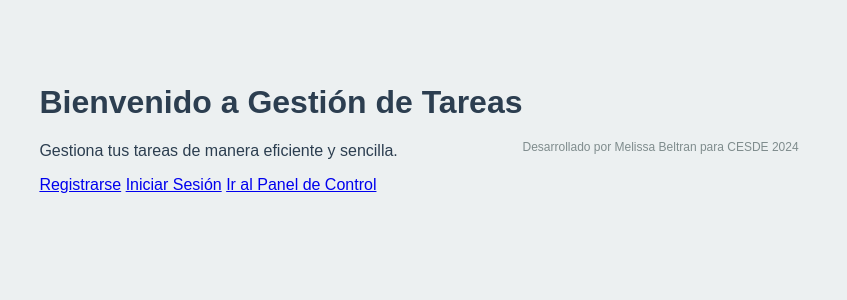
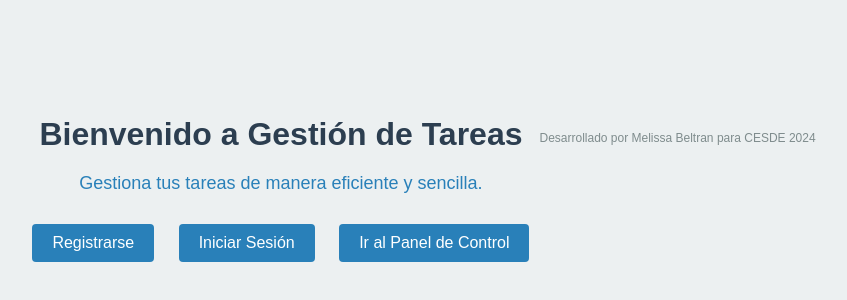
Before and after one commit to Melissabeltran22/gestion-de-tareas, a plain HTML site: page views/index.html in a window 1280 px wide. Shown: the part 272-572 px from the top of the page, without its empty margins (221-1068 px from the left). Drawn offline with Linux system fonts and the light colour scheme.

Commit message:
agrego estilos a index

```diff
--- a/css/styles.css
+++ b/css/styles.css
@@ -111,3 +111,34 @@ th {
 tbody tr:nth-child(even) {
     background-color: #f2f2f2;
 }
+
+/* Estilos para la página de bienvenida */
+.container {
+    text-align: center;
+    margin-top: 100px;
+}
+
+h1 {
+    color: #2c3e50;
+    margin-bottom: 20px;
+}
+
+p {
+    color: #2980b9;
+    margin-bottom: 30px;
+    font-size: 18px;
+}
+
+.buttons .btn {
+    display: inline-block;
+    background-color: #2980b9;
+    color: white;
+    padding: 10px 20px;
+    text-decoration: none;
+    border-radius: 4px;
+    margin: 0 10px;
+}
+
+.buttons .btn:hover {
+    background-color: #3498db;
+}
```
